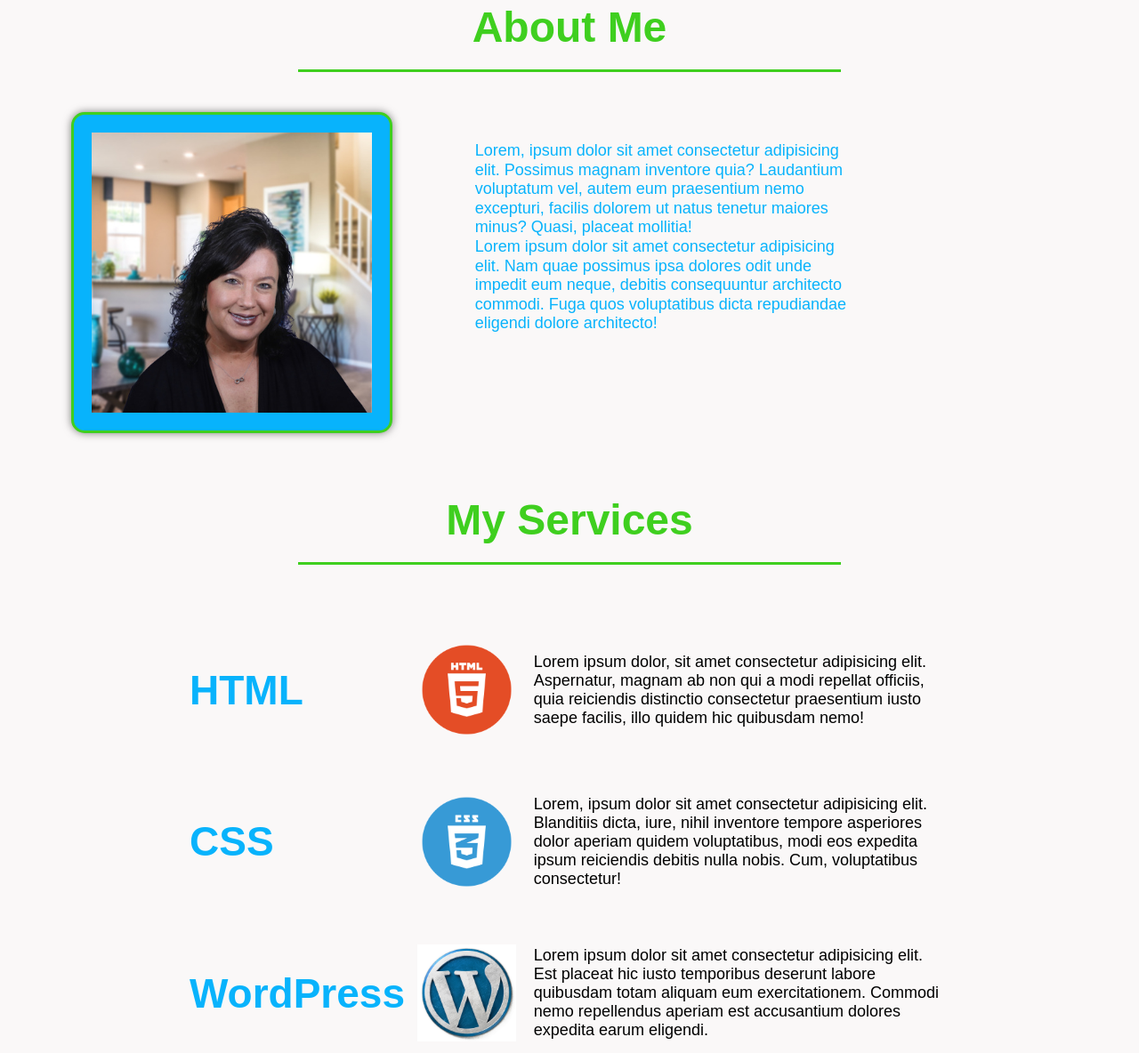
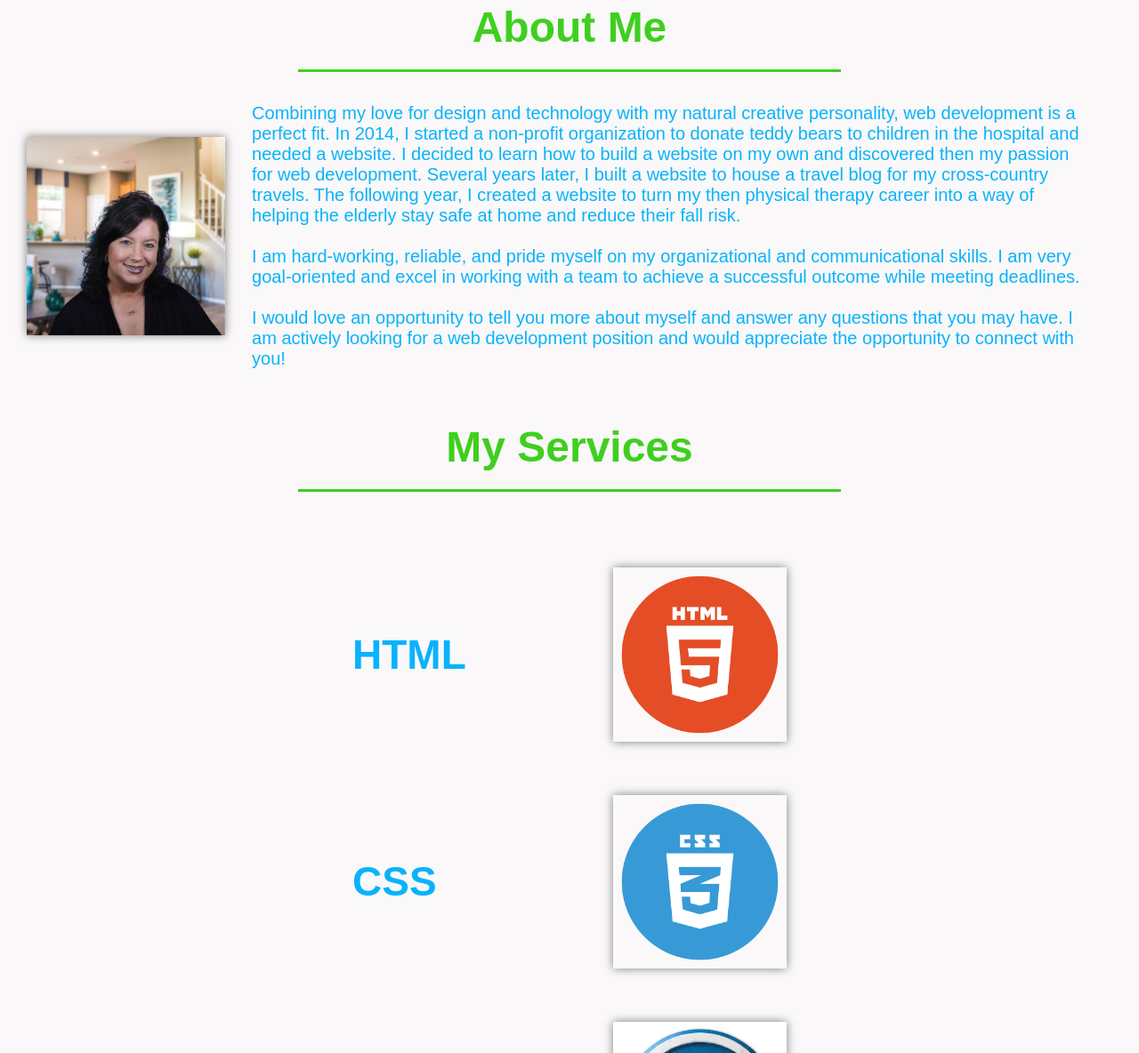
Before and after one commit to jamwil1226/Challenge-2, a plain HTML site: page index.html in a window 1280 px wide. Shown: the part 615-1799 px from the top of the page at 89% size. Drawn offline with Linux system fonts and the light colour scheme.

Commit message:
final edits to challenge 2

```diff
--- a/assets/css/style.css
+++ b/assets/css/style.css
@@ -147,25 +147,22 @@ header nav ul li a:hover {
 }
 
 .about-me-body {
-    width: 35%;
-    text-align: left;
-    margin: 3.5%;
+    font-size: 20px;
+    padding: 0 30px;
     color: var(--primary-color);
-    font-size: 18px;
-    line-height: 1.2;
-    float: right;
 }
 
 .about-me-image {
-    border: 3px solid var(--secondary-color);
-    background-color: var(--primary-color);
-    padding: 20px;
-    margin: 10px 50px;
+    max-width: 100%;
+    flex-basis: 100%;
     box-shadow: 0 0 10px rgba(0, 0, 0, 0.5);
-    border-radius: 15px;
-    float: left;
 }
 
+.container {
+    display: flex;
+    align-items: center;
+    justify-content: center;
+}
 .services {
     background: var(--tertiary-color);
 }
@@ -173,15 +170,11 @@ header nav ul li a:hover {
 .service {
     margin: 50px auto;
     padding-bottom: 10px;
-    width: 70%;
+    width: 40%;
     display: flex;
     flex-wrap: wrap;
     align-items: center;
     justify-content: space-evenly;
-}
-
-.service:last-child {
-    border-bottom: none;
 }
 
 .service h3 {
@@ -190,29 +183,10 @@ header nav ul li a:hover {
     flex: 1 30%;
 }
 
-.service-info {
-    flex: 2 70%;
-    display: flex;
-    flex-wrap: wrap;
-    align-items: center;
-}
-
 .service-img {
-    flex: 1 12%;
-    margin-right: 20px;
-}
-
-.service-img img {
-    max-width: 100%;
-}
-
-.service-text {
-    flex: 12;
-}
-
-.service-text p {
-    color: var(--pro-color);
-    font-size: 18px;
+    max-width: 40%;
+    flex-basis: 50%;
+    box-shadow: 0 0 10px rgba(0, 0, 0, 0.5);
 }
 
 .projects {
@@ -228,6 +202,10 @@ header nav ul li a:hover {
     background: var(--tertiary-color);
     color: var(--primary-color);
     flex: 1;
+}
+
+.project-name h3 {
+    font-size: 100px;
 }
 
  .project-main {
--- a/index.html
+++ b/index.html
@@ -58,13 +58,16 @@
                 About Me
             </h2>
         </div>
-        <div class="flex-row">
+        <div class="container">
             <div class="about-me-image">
                 <img src="./assets/images/jamie-about-me.png" alt="Headshot of Jamie smiling.">
             </div>
             <div class="about-me-body">
-                <p>Lorem, ipsum dolor sit amet consectetur adipisicing elit. Possimus magnam inventore quia? Laudantium voluptatum vel, autem eum praesentium nemo excepturi, facilis dolorem ut natus tenetur maiores minus? Quasi, placeat mollitia!</p>
-                <p>Lorem ipsum dolor sit amet consectetur adipisicing elit. Nam quae possimus ipsa dolores odit unde impedit eum neque, debitis consequuntur architecto commodi. Fuga quos voluptatibus dicta repudiandae eligendi dolore architecto!</p>
+                <p>Combining my love for design and technology with my natural creative personality, web development is a perfect fit. In 2014, I started a non-profit organization to donate teddy bears to children in the hospital and needed a website. I decided to learn how to build a website on my own and discovered then my passion for web development. Several years later, I built a website to house a travel blog for my cross-country travels. The following year, I created a website to turn my then physical therapy career into a way of helping the elderly stay safe at home and reduce their fall risk. </p>
+                <br>
+                <p>I am hard-working, reliable, and pride myself on my organizational and communicational skills. I am very goal-oriented and excel in working with a team to achieve a successful outcome while meeting deadlines.</p>
+                <br>
+                <p>I would love an opportunity to tell you more about myself and answer any questions that you may have. I am actively looking for a web development position and would appreciate the opportunity to connect with you! </p>
             </div>
         </div>
     </section>
@@ -80,38 +83,23 @@
 
             <div class="service">
                 <h3>HTML</h3>
-                <div class="service-info">
                     <div class="service-img">
                         <img src="./assets/images/html-logo.png" alt="" />
                     </div>
-                    <div class="service-text">
-                        <p>Lorem ipsum dolor, sit amet consectetur adipisicing elit. Aspernatur, magnam ab non qui a modi repellat officiis, quia reiciendis distinctio consectetur praesentium iusto saepe facilis, illo quidem hic quibusdam nemo!</p>
-                    </div>
-                </div>
             </div>
 
             <div class="service">
                 <h3>CSS</h3>
-                <div class="service-info">
                     <div class="service-img">
                         <img src="./assets/images/css-logo.png" alt="" />
                     </div>
-                    <div class="service-text">
-                        <p>Lorem, ipsum dolor sit amet consectetur adipisicing elit. Blanditiis dicta, iure, nihil inventore tempore asperiores dolor aperiam quidem voluptatibus, modi eos expedita ipsum reiciendis debitis nulla nobis. Cum, voluptatibus consectetur!</p>
-                    </div>
-                </div>
             </div>
 
             <div class="service">
                 <h3>WordPress</h3>
-                <div class="service-info">
                     <div class="service-img">
                         <img src="./assets/images/wordpress-logo.jpg" alt="" />
                     </div>
-                    <div class="service-text">
-                        <p>Lorem ipsum dolor sit amet consectetur adipisicing elit. Est placeat hic iusto temporibus deserunt labore quibusdam totam aliquam eum exercitationem. Commodi nemo repellendus aperiam est accusantium dolores expedita earum eligendi.</p>
-                    </div>
-                </div>
             </div>
     </section>
     <!-- End My Services -->
@@ -131,31 +119,33 @@
                 </a>
                 <div class="project-main-info">
                     <h3 class="project-name">Run Buddy</h3>
-                    <p>Lorem ipsum dolor sit amet consectetur adipisicing elit. Veniam voluptatem tempore vero optio magni excepturi explicabo sint at earum, consequatur placeat obcaecati quia minima reiciendis et rerum dicta eum molestiae?</p>
+                    <p>One of my projects through UCF Coding Bootcamp to build a website that showcases my HTML and CSS skills.</p>
                 </div>
             </div>
 
             <!-- second project -->
+            <div class="container">
                 <article class="project">
                     <a href="https://hugsfrommimi.com">
                         <img src="./assets/images/hugs-from-mimi-project.png" alt="Hugs from Mimi Home Page.">
                     </a>
                     <div class="project-info">
                         <h3 class="project-name">Hugs from Mimi</h3>
-                        <p>Lorem ipsum dolor sit amet consectetur, adipisicing elit. Architecto asperiores qui vero tempore est quaerat, provident porro temporibus facere nesciunt! Vel quod cumque fuga quam modi numquam maiores sapiente impedit.</p>
+                        <p>My first website built through WordPress for my non-profit organization. This website helped me discover my passion for web development.</p>
                     </div>
                 </article>
 
-            <!-- third project -->
+                <!-- third project -->
                 <article class="project">
                     <a href="https://homesafetycoach.com">
                         <img src="./assets/images/home-safety-coach-project.png" alt="Home Safety Coach Home Page.">
                     </a>
                     <div class="project-info">
                         <h3 class="project-name">Home Safety Coach</h3>
-                        <p>Lorem ipsum dolor sit amet consectetur adipisicing elit. Fugiat unde, nobis nostrum quidem placeat porro, distinctio blanditiis debitis doloremque, tenetur libero amet iure ex. Accusantium nam natus quam. Odio, accusantium?</p>
+                        <p>Taking my self-taught education in web development and experience in building the Hugs from Mimi website as well as a travel blog, I turned my career in physical therapy into a way of helping the elderly stay safe at home and reduce their risk of falling.</p>
                     </div>
                 </article>
+            </div>
         </div>
     </section>
     <!-- end My Projects -->
```
